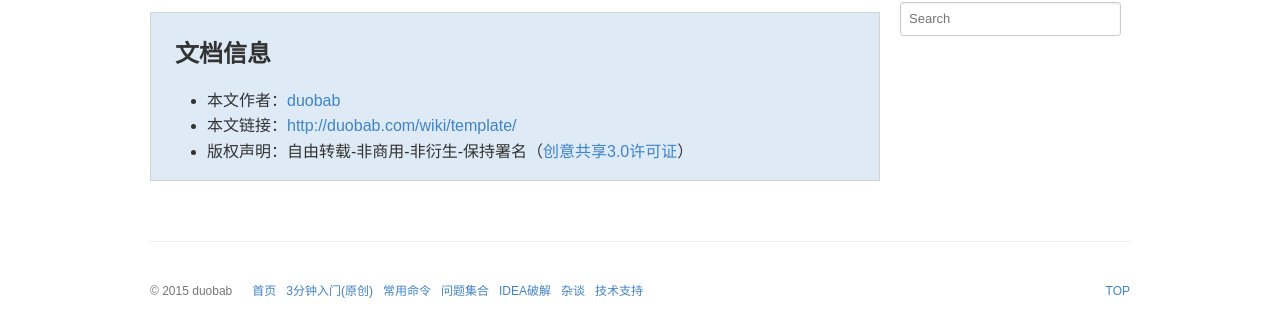
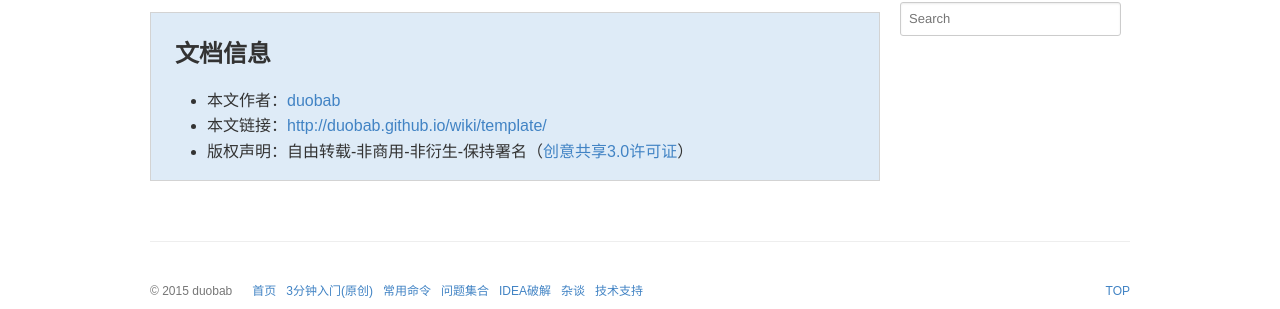
Before and after one commit to duobab/duobab.github.io, a Jekyll site: the page built from _wiki/template.md, in a window 1280 px wide. Shown: the part 240-549 px from the top of the page. Built offline with Jekyll 4.4.1, drawn with Linux system fonts in a browser that asks for light colours; some web fonts are replaced; comment, search, counter and statistics services are not loaded; a style sheet for code colours, icons or effects is not loaded; some of the changed lines change nothing that is shown.

Commit message:
Update _config.yml

```diff
--- a/_config.yml
+++ b/_config.yml
@@ -2,7 +2,7 @@
 #   Main Configs   #
 # ---------------- #
 baseurl:
-url: http://duobab.com
+url: http://duobab.github.io
 date_format: "ordinal"
 title: 朵芭比学园
 subtitle: "让学习变的简单、专业"
```
